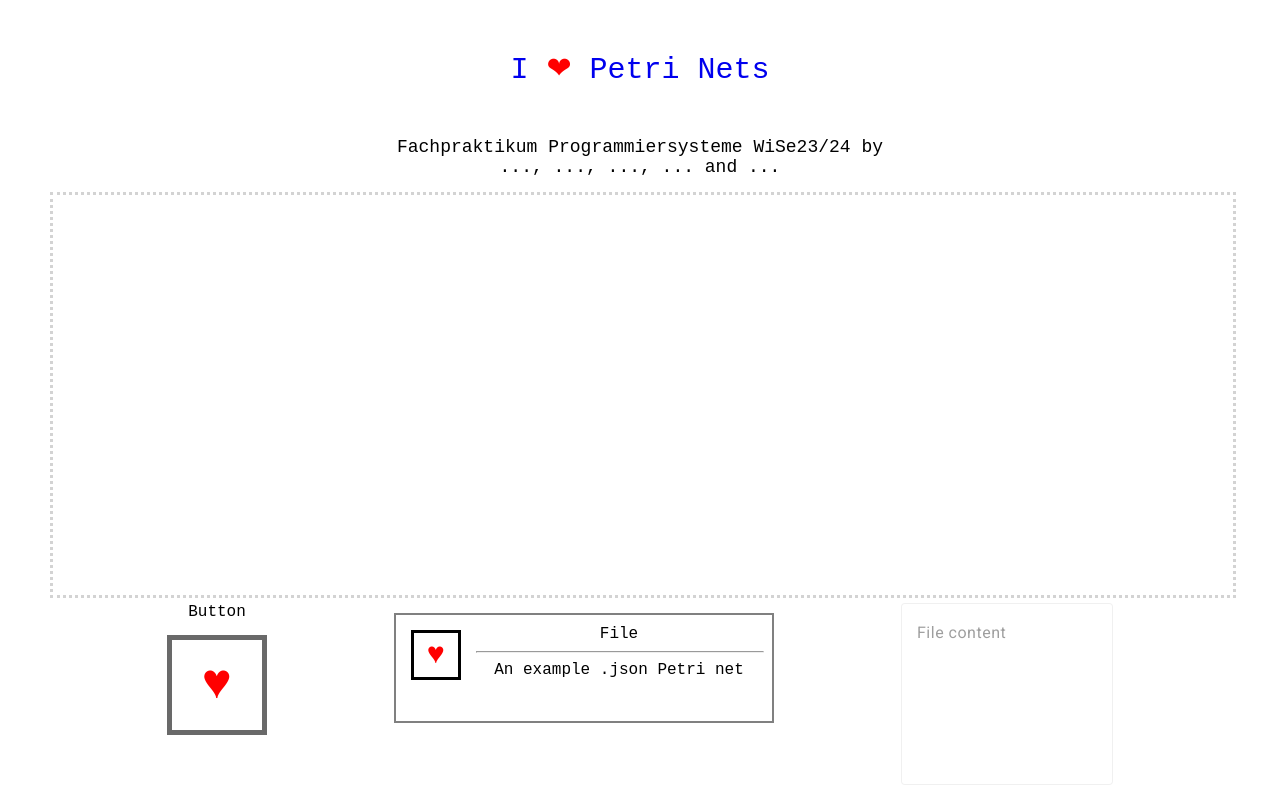
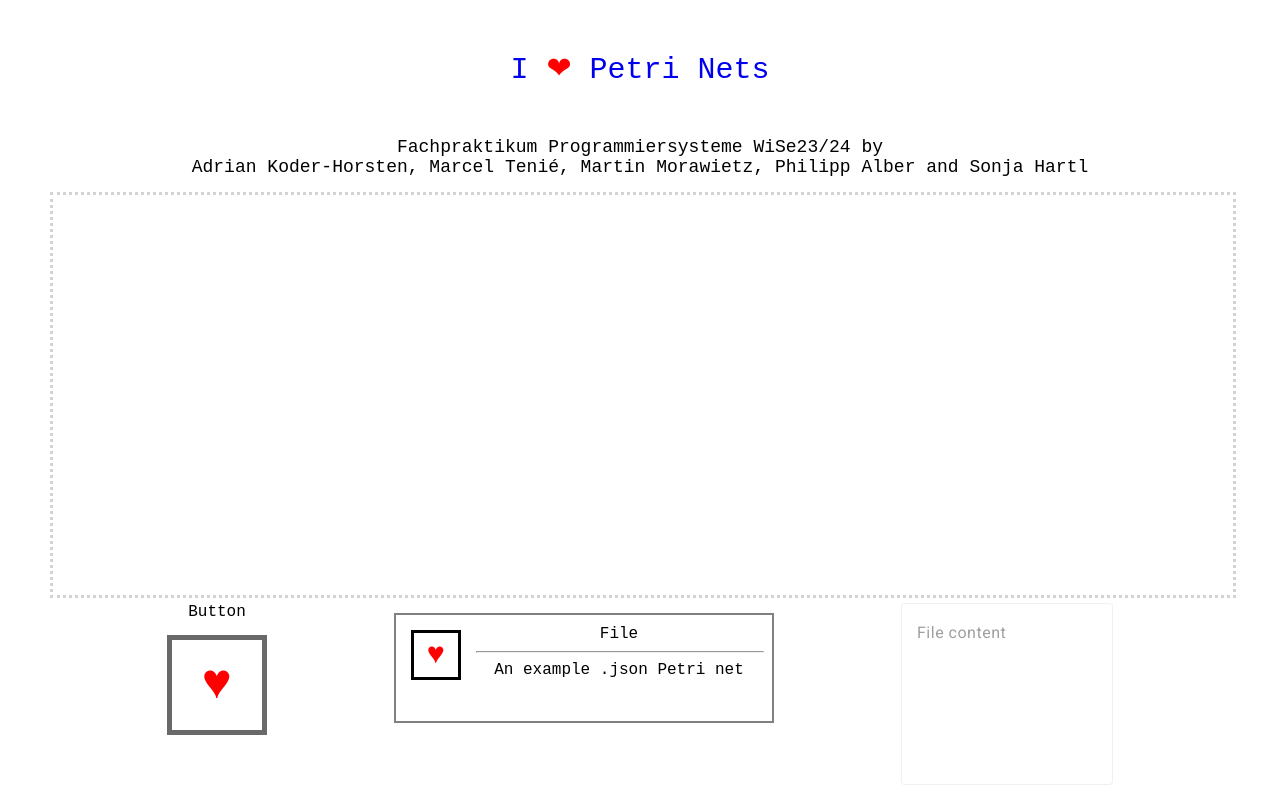
Before and after one commit to krausality/PNML_Frontend, an Angular app: page / in a window 1280 px wide. Shown: the top 800 px of the page. Built offline with nearby package versions, Linux system fonts and the light colour scheme.

Commit message:
FP-20 Added names of projectgroup

```diff
--- a/src/app/app.component.html
+++ b/src/app/app.component.html
@@ -3,7 +3,7 @@
     <a href="https://www.fernuni-hagen.de/ilovepetrinets/"><h1>I <span class="red">❤</span> Petri Nets</h1></a>
     <h2>
         Fachpraktikum Programmiersysteme WiSe23/24 by<br>
-        ..., ..., ..., ... and ...
+        Adrian Koder-Horsten, Marcel Tenié, Martin Morawietz, Philipp Alber and Sonja Hartl
     </h2>
 
     <!--    Main content    -->
```
